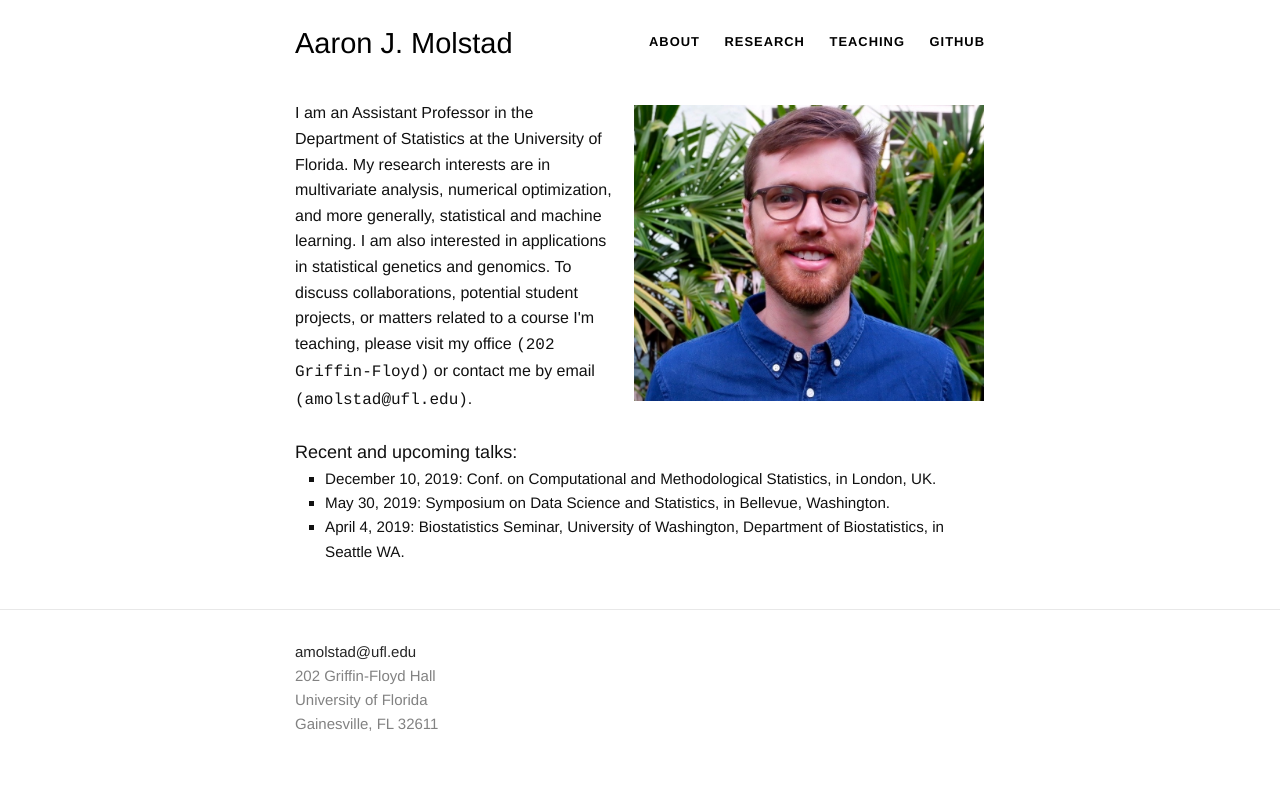
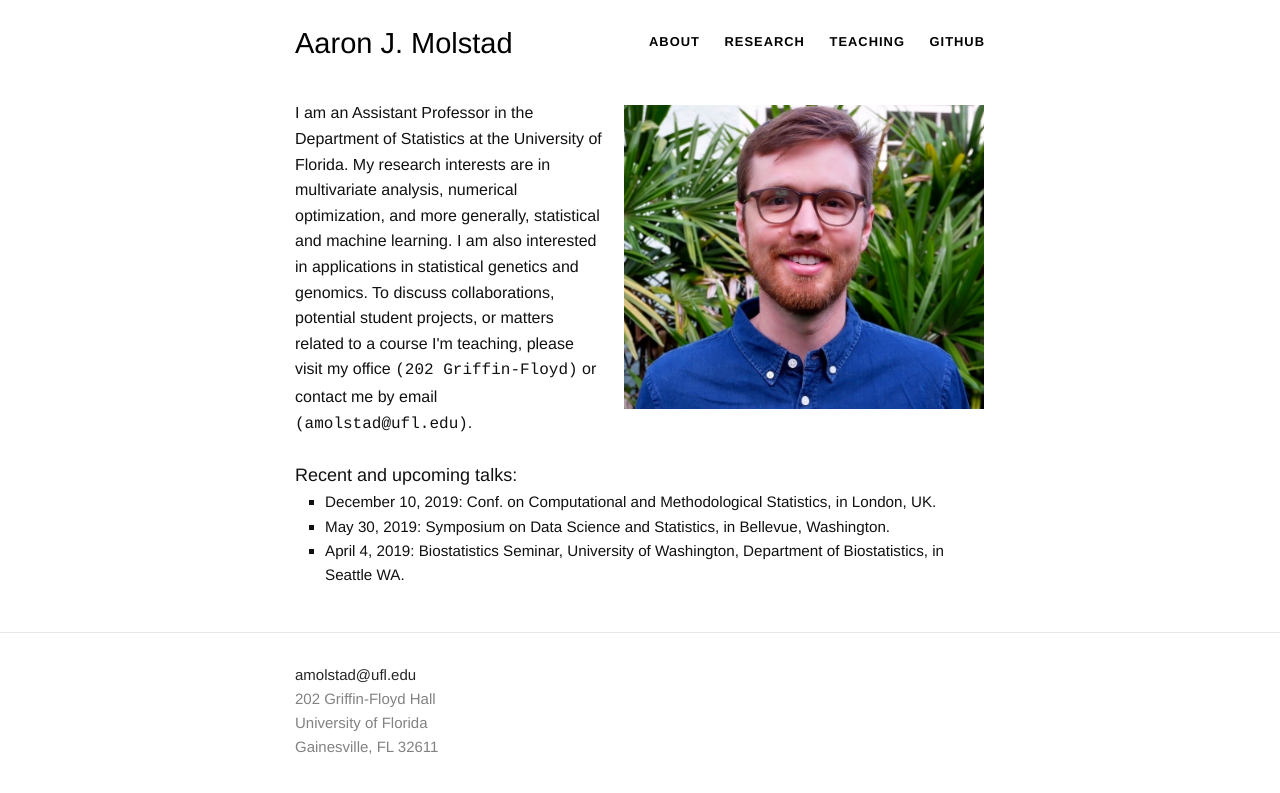
Before and after one commit to ajmolstad/ajmolstad.github.io, a Jekyll site: the page built from index.html, in a window 1280 px wide. Shown: the top 793 px of the page. Built offline with Jekyll 4.4.1, drawn with Linux system fonts in a browser that asks for light colours.

Commit message:
Update index.html

```diff
--- a/index.html
+++ b/index.html
@@ -4,7 +4,7 @@
 
 
 <div class="default">
- <dl class="wp-caption alignright" style="max-width: 350px">
+ <dl class="wp-caption alignright" style="max-width: 360px">
 
 <dt><a href=""><img class="" src="/images/Molstad-2.jpg" alt="" /></a></dt>
 
```
